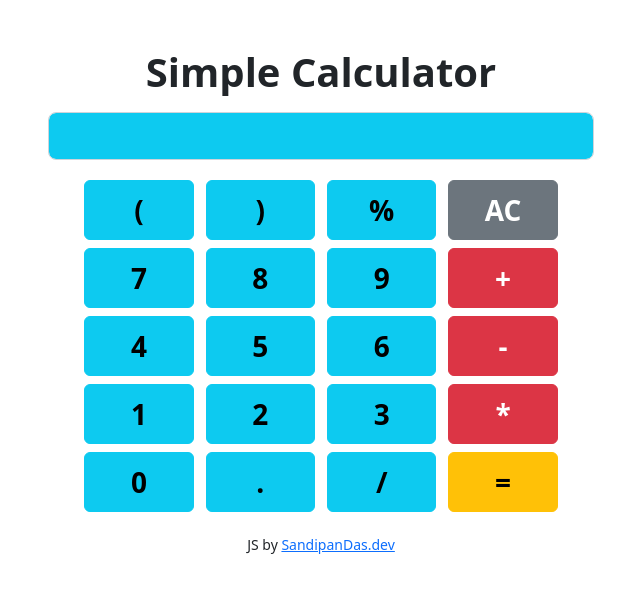
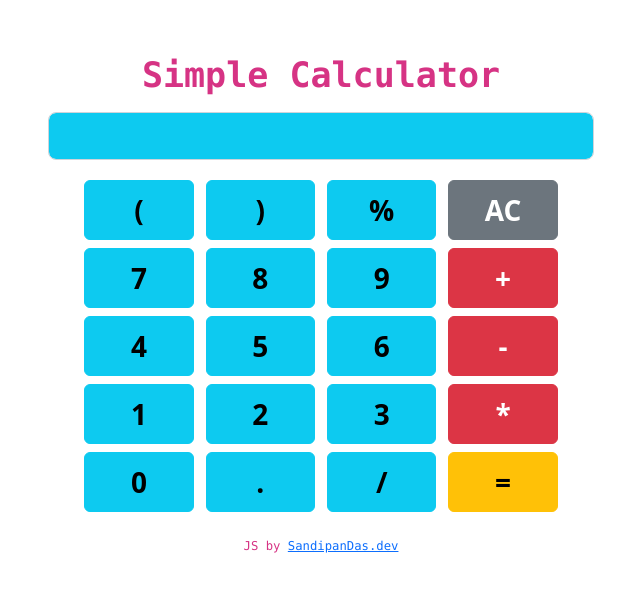
Before and after one commit to sandidas/simple-calculator, a plain HTML site: page index.html in a window 1280 px wide. Shown: the whole page, without its empty margins (319-959 px from the left). Drawn offline with nearby package versions, Linux system fonts and the light colour scheme.

Commit message:
Tiny Update

```diff
--- a/index.html
+++ b/index.html
@@ -15,7 +15,7 @@
       <section>
         <div class="row">
           <div class="col-md-8 offset-md-2 mt-5">
-            <h1 class="text-center fw-bolder">Simple Calculator</h1>
+            <h1 class="text-center fw-bolder"> <code>Simple Calculator</code> </h1>
           </div>
         </div>
         <div class="row">
@@ -54,7 +54,7 @@
         </div>
       </section>
     </div>
-    <footer class="text-center"><small class="text-dark ">JS by <a href="https://SandipanDas.dev" target="_blank">SandipanDas.dev</a> </small></footer>
+    <footer class="text-center"><small class="text-dark "> <code>JS by </code> <a href="https://SandipanDas.dev" target="_blank"> <code> SandipanDas.dev</code> </a> </small></footer>
     <script src="core.js"></script>
   </body>
 </html>
```
